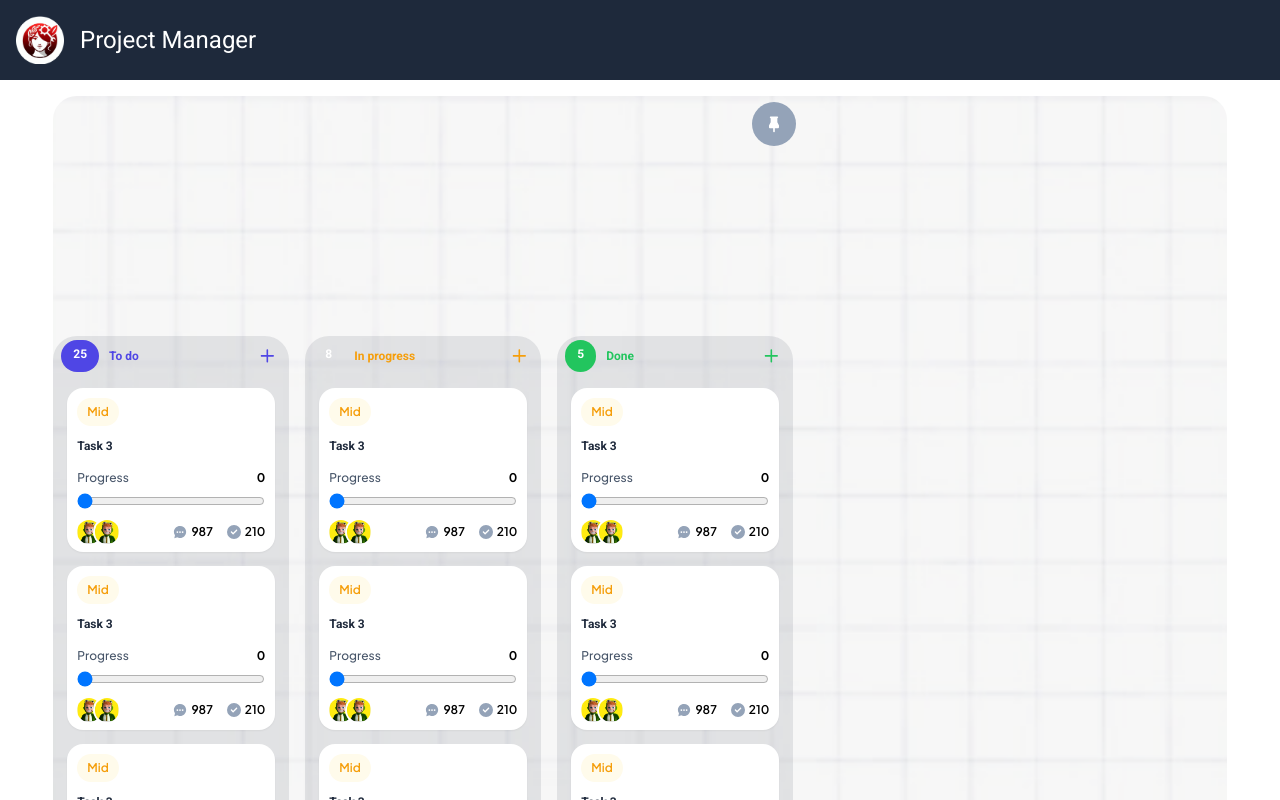
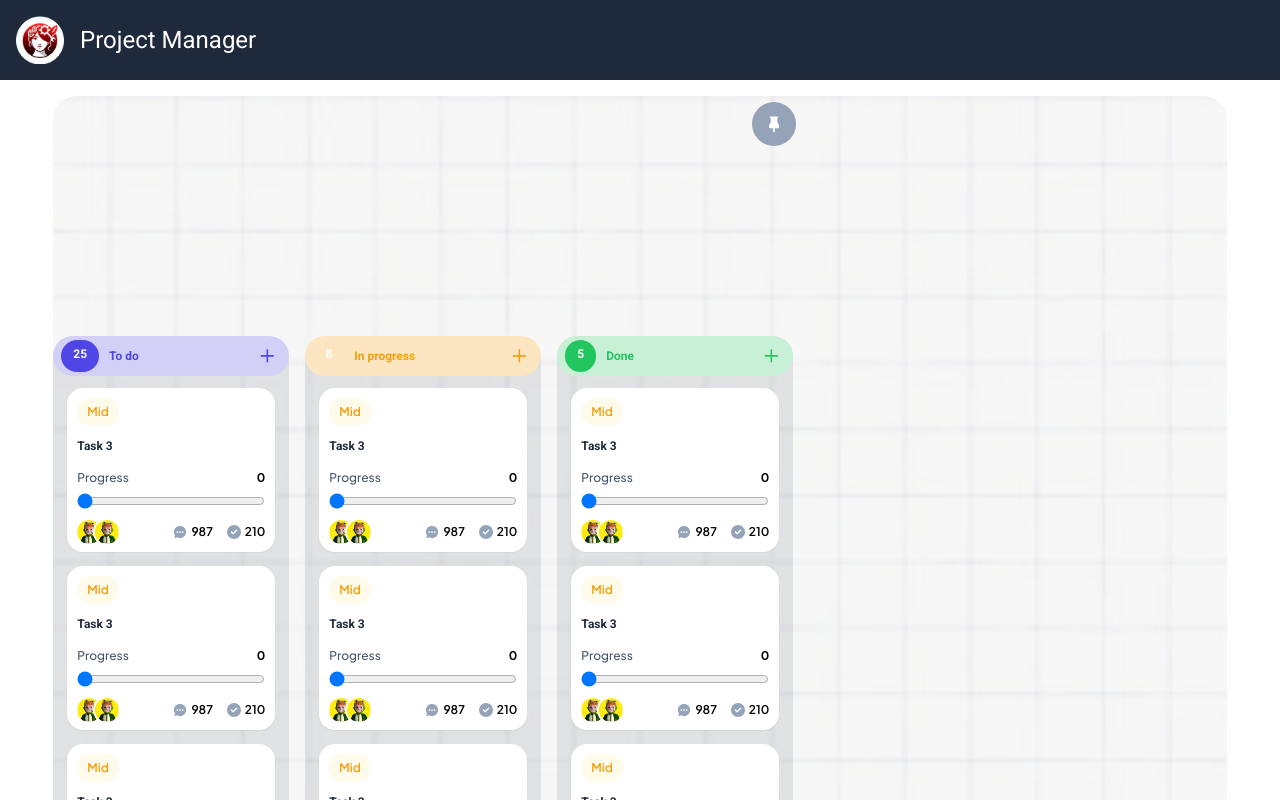
Before and after one commit to Enne-Amore/secondChallenge-compassPB, a React (Vite) app: page /kanban in a window 1280 px wide. Shown: the top 800 px of the page. Built offline with nearby package versions, Linux system fonts and the light colour scheme; a web font is replaced by a local one.

Commit message:
feat: task.json

```diff
--- a/src/components/kanban/TableTask.tsx
+++ b/src/components/kanban/TableTask.tsx
@@ -24,7 +24,7 @@ export const TableTask = ({ title, qtd, darkColor, lightColor }: Colors) => {
   return (
     <article className="bg-[#1E293B1A] rounded-3xl">
       <div
-        className={`bg-[${lightColor}] flex items-center justify-between py-1 pl-2 pr-3 rounded-full`}
+        className={`${lightColor} flex items-center justify-between py-1 pl-2 pr-3 rounded-full`}
       >
         <div className="flex items-center gap-2.5">
           <strong
--- a/src/components/kanban/TablesTasks.tsx
+++ b/src/components/kanban/TablesTasks.tsx
@@ -7,21 +7,21 @@ export const TablesTasks = () => {
         title={"To do"}
         qtd={25}
         darkColor={"#4F46E5"}
-        lightColor={"#D3D0F8"}
+        lightColor={"bg-[#D3D0F8]"}
       />
 
       <TableTask
         title={"In progress"}
         qtd={8}
         darkColor={"#F59E0B"}
-        lightColor={"#FCE6C2"}
+        lightColor={"bg-[#FCE6C2]"}
       />
 
       <TableTask
         title={"Done"}
         qtd={5}
         darkColor={"#22C55E"}
-        lightColor={"#C7F0D6"}
+        lightColor={"bg-[#C7F0D6]"}
       />
     </section>
   );
```
Also changed, not shown: src/data/task.json (added, +19 -0 lines).
